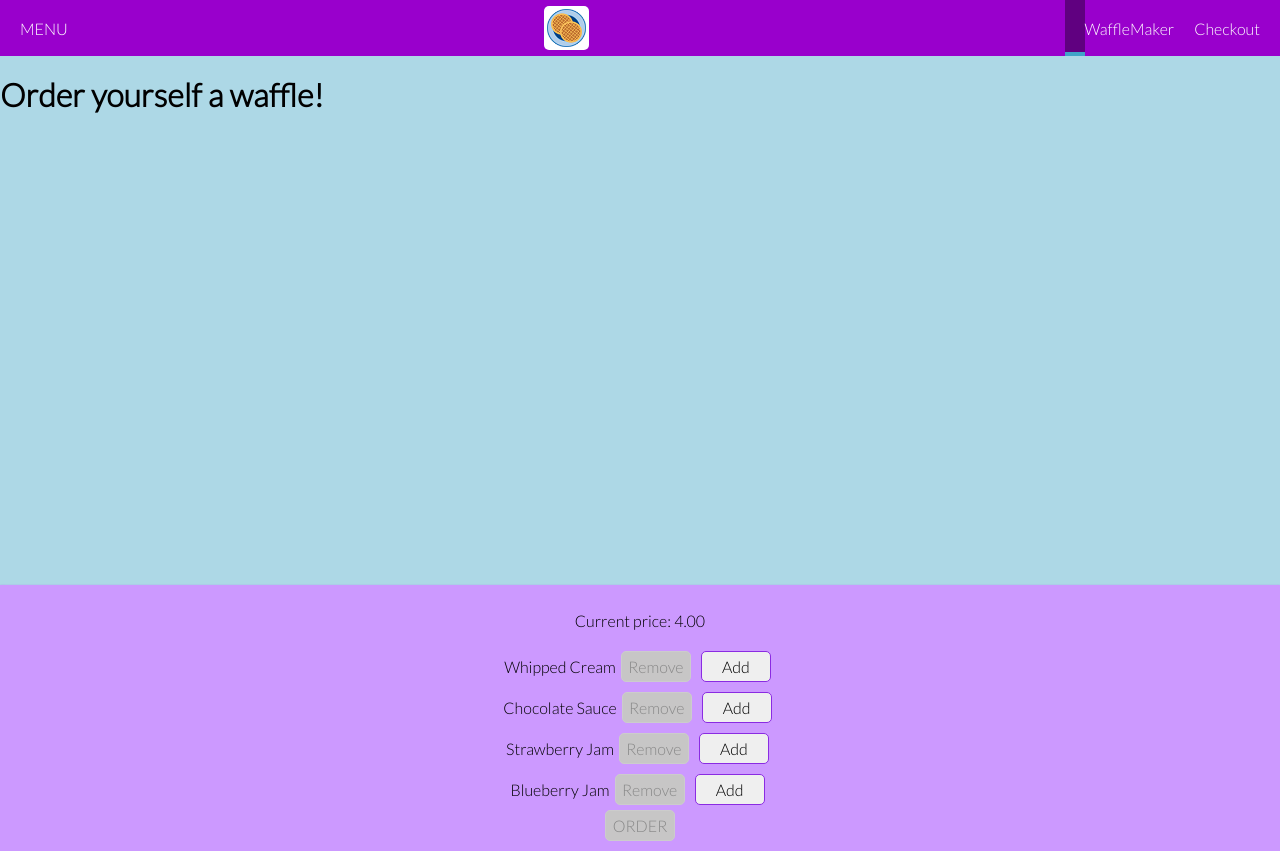
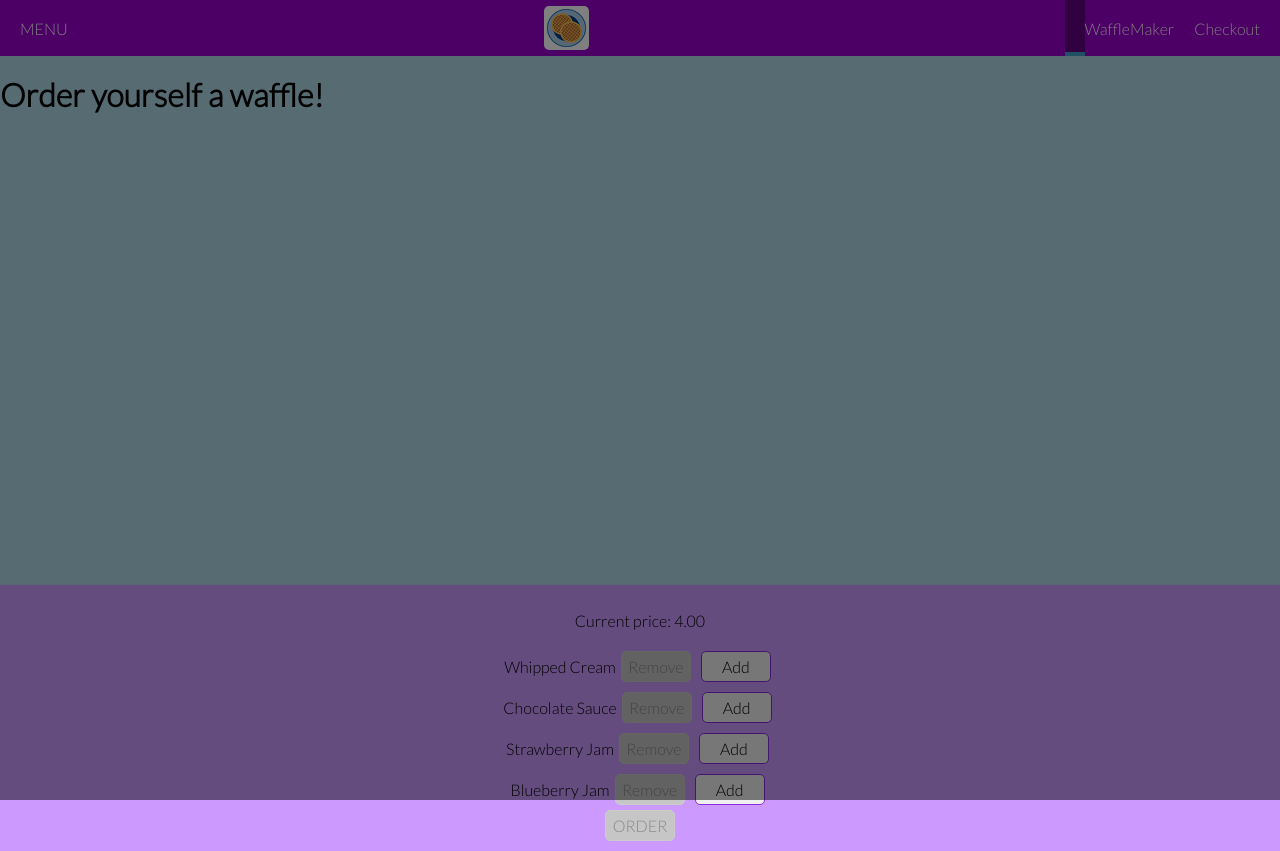
Before and after one commit to annametsapelto/WaffleMaker, a React (Create React App) app: page / in a window 1280 px wide. Built offline with nearby package versions, Linux system fonts and the light colour scheme.

Commit message:
Make closing the sidedrawer

```diff
--- a/src/Components/Layout/Layout.js
+++ b/src/Components/Layout/Layout.js
@@ -1,17 +1,29 @@
-import React from 'react';
+import React, { Component } from 'react';
 import Aux from '../../hoc/Auxiliary';
 import './Layout.css';
 import Toolbar from '../Navigation/Toolbar/Toolbar';
 import SideDrawer from '../Navigation/SideDrawer/SideDrawer';
 
-const layout = (props) => (
-    <Aux>
-      <Toolbar></Toolbar>
-      <SideDrawer />
-      <main className="Content">
-          {props.children}
-      </main>
-    </Aux>
-);
+class Layout extends Component {
+  state = {
+      showSidedrawer: true
+    }
 
-export default layout;
+  sideDrawerClosedHandler = () => {
+      this.setState({showSidedrawer: false})
+  }
+  render() {
+    return (
+      <Aux>
+        <Toolbar></Toolbar>
+        <SideDrawer open={this.state.showSidedrawer} closed={this.sideDrawerClosedHandler}/>
+        <main className="Content">
+          {this.props.children}
+        </main>
+      </Aux>
+    )
+  }
+}
+
+
+export default Layout;
--- a/src/Components/Navigation/SideDrawer/SideDrawer.js
+++ b/src/Components/Navigation/SideDrawer/SideDrawer.js
@@ -2,16 +2,25 @@
 import Logo from '../../Logo/Logo';
 import NavigationItems from '../NavigationItems/NavigationItems';
 import './SideDrawer.css';
+import Backdrop from '../../UI/Backdrop/Backdrop';
+import Aux from '../../../hoc/Auxiliary';
 
 const sideDrawer = (props) => {
+    let attachedClasses = ["SideDrawer", "Close"]
+    if (props.open) {
+        attachedClasses = ["SideDrawer", "Open"]
+    }
     return(
-        <div className="SideDrawer">
+        <Aux>
+            <Backdrop show={props.open} clicked={props.closed} />
+            <div className={attachedClasses.join(' ')}>
             <Logo height="12%" margin="32px"/>
             <nav>
                 <NavigationItems />
             </nav>
 
-        </div>
+        </div></Aux>
+
     );
 };
 
```
